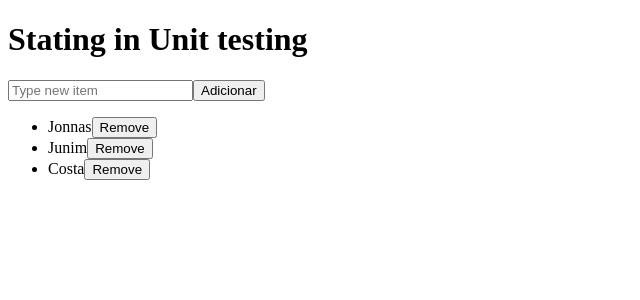
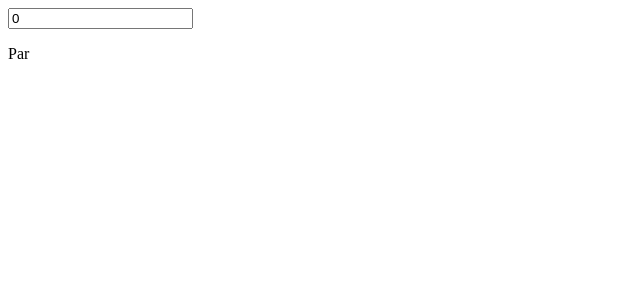
Before and after one commit to AlvesPHGA/unit-test, a React (Vite) app: page / in a window 1280 px wide. Shown: the top 300 px of the page, without its empty margins (0-640 px from the left). Built offline with nearby package versions, Linux system fonts and the light colour scheme.

Commit message:
created a CheckNumber component and a new test to a new component

```diff
--- a/src/App.tsx
+++ b/src/App.tsx
@@ -1,7 +1,7 @@
-import List from './component/list';
+import CheckNumber from './component/CheckNumber';
 
 function App() {
-   return <List initialItems={['Jonnas', 'Junim', 'Costa']} />;
+   return <CheckNumber />;
 }
 
 export default App;
--- /dev/null
+++ b/src/component/CheckNumber/index.tsx
@@ -0,0 +1,35 @@
+import React from 'react';
+
+const CheckNumber = () => {
+   const [number, setNumber] = React.useState(0);
+   const [error, setError] = React.useState('');
+
+   const isEven = number % 2 === 0;
+
+   return (
+      <>
+         <input
+            type="text"
+            placeholder="Digite um numero"
+            value={number}
+            onChange={(e) => {
+               const rawValue = e.target.value;
+               const numberValue = parseInt(rawValue);
+
+               if (isNaN(numberValue)) {
+                  setError('Digite um valor valido');
+                  return;
+               }
+
+               setError('');
+
+               setNumber(numberValue);
+            }}
+         />
+         <p>{isEven ? 'Par' : 'Impar'}</p>
+         <p>{error}</p>
+      </>
+   );
+};
+
+export default CheckNumber;
```
Also changed, not shown: 1 other file (tests, documents, lock files or other folders).
